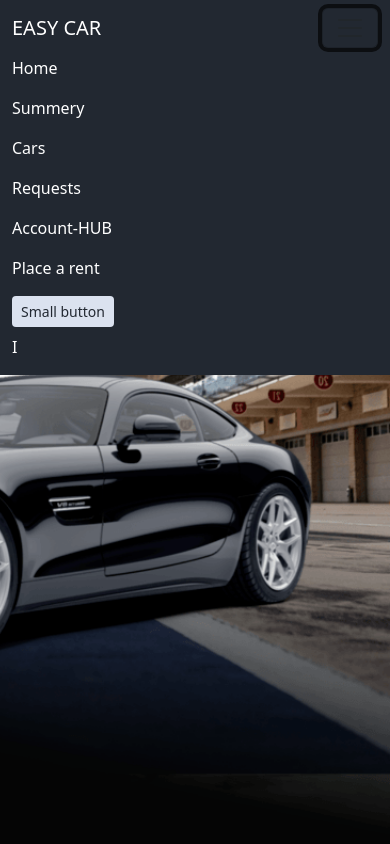
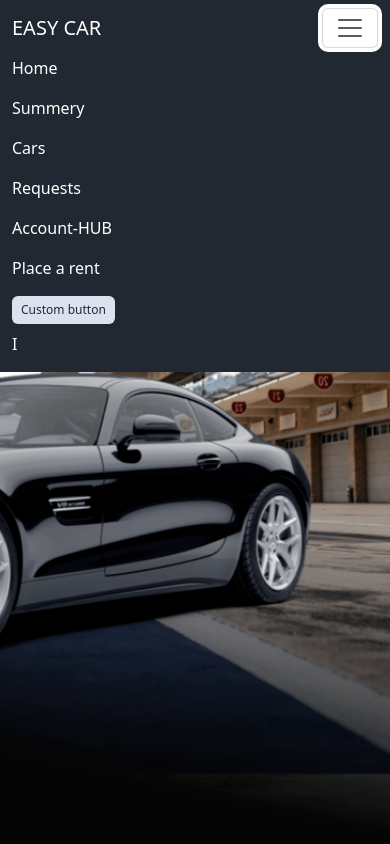
Before and after one commit to DilanKz/Car_Rental_System, a plain HTML site: page FrontEnd/index.html in a window 390 px wide. Both pictures are taken after a click on the button "Toggle navigation". Drawn offline with Linux system fonts and the light colour scheme.

Commit message:
changed button

```diff
--- a/FrontEnd/assets/css/style.css
+++ b/FrontEnd/assets/css/style.css
@@ -1,5 +1,10 @@
 .navbar{
     background-color: #222831;
+}
+
+#toggler{
+    color: white;
+    background: white;
 }
 
 .navbar-brand,.nav-link{
--- a/FrontEnd/index.html
+++ b/FrontEnd/index.html
@@ -15,7 +15,7 @@
 <nav class="navbar navbar-expand-lg fixed-top" id="nav">
     <div id="navBar" class="container-fluid">
         <a class="navbar-brand" href="#">EASY CAR</a>
-        <button class="navbar-toggler" type="button" data-bs-toggle="collapse" data-bs-target="#navbarSupportedContent" aria-controls="navbarSupportedContent" aria-expanded="false" aria-label="Toggle navigation">
+        <button id="toggler" class="navbar-toggler" type="button" data-bs-toggle="collapse" data-bs-target="#navbarSupportedContent" aria-controls="navbarSupportedContent" aria-expanded="false" aria-label="Toggle navigation">
             <span class="navbar-toggler-icon"></span>
         </button>
 
@@ -40,7 +40,11 @@
                     <a class="nav-link" aria-disabled="true">Place a rent</a>
                 </li>
                 <li class="me-4 nav-item">
-                    <button id="btnLogin" type="button" class="mt-2 btn btn-sm">Small button</button>
+<!--                    <button id="btnLogin" type="button" class="mt-2 btn btn-sm">Small button</button>-->
+                    <button id="btnLogin" type="button" class="mt-2 btn"
+                            style="--bs-btn-padding-y: .25rem; --bs-btn-padding-x: .5rem; --bs-btn-font-size: .75rem;">
+                        Custom button
+                    </button>
                 </li>
                 <li class="me-1 nav-item">
                     <a class="nav-link" href="#">I</a>
```
